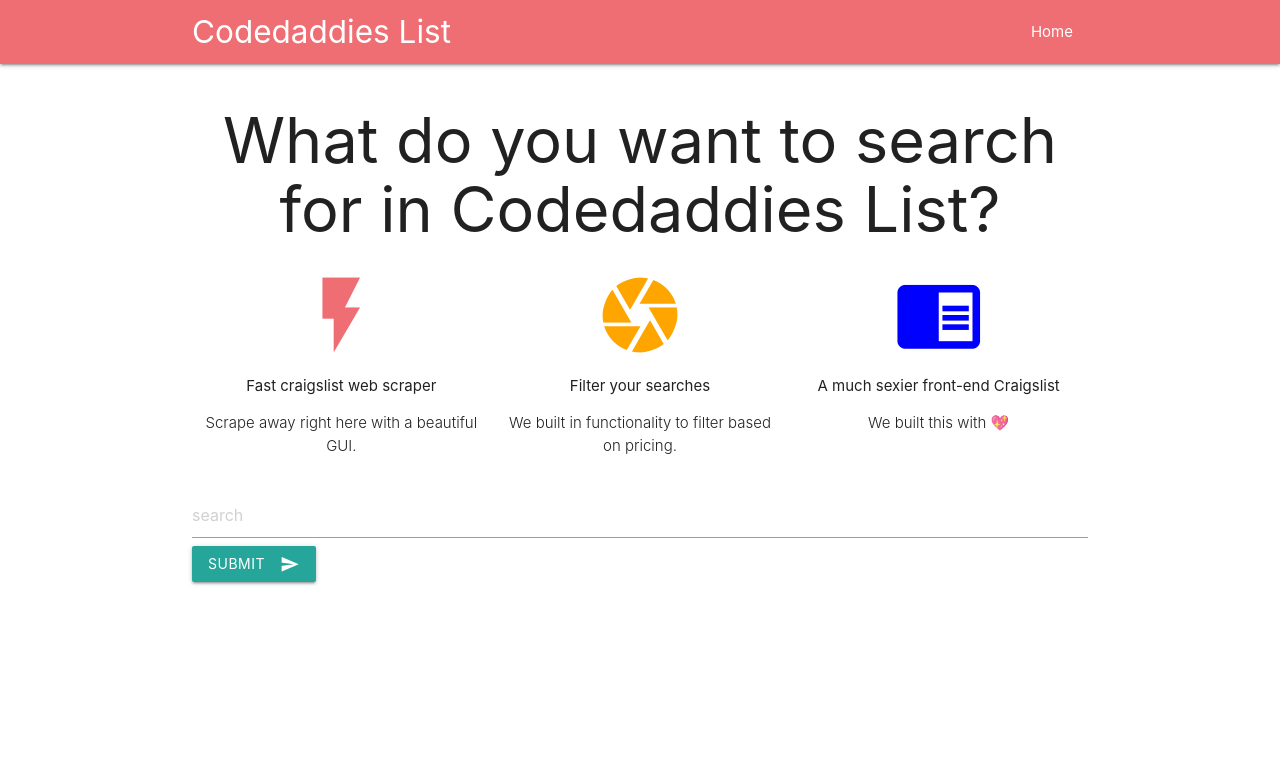
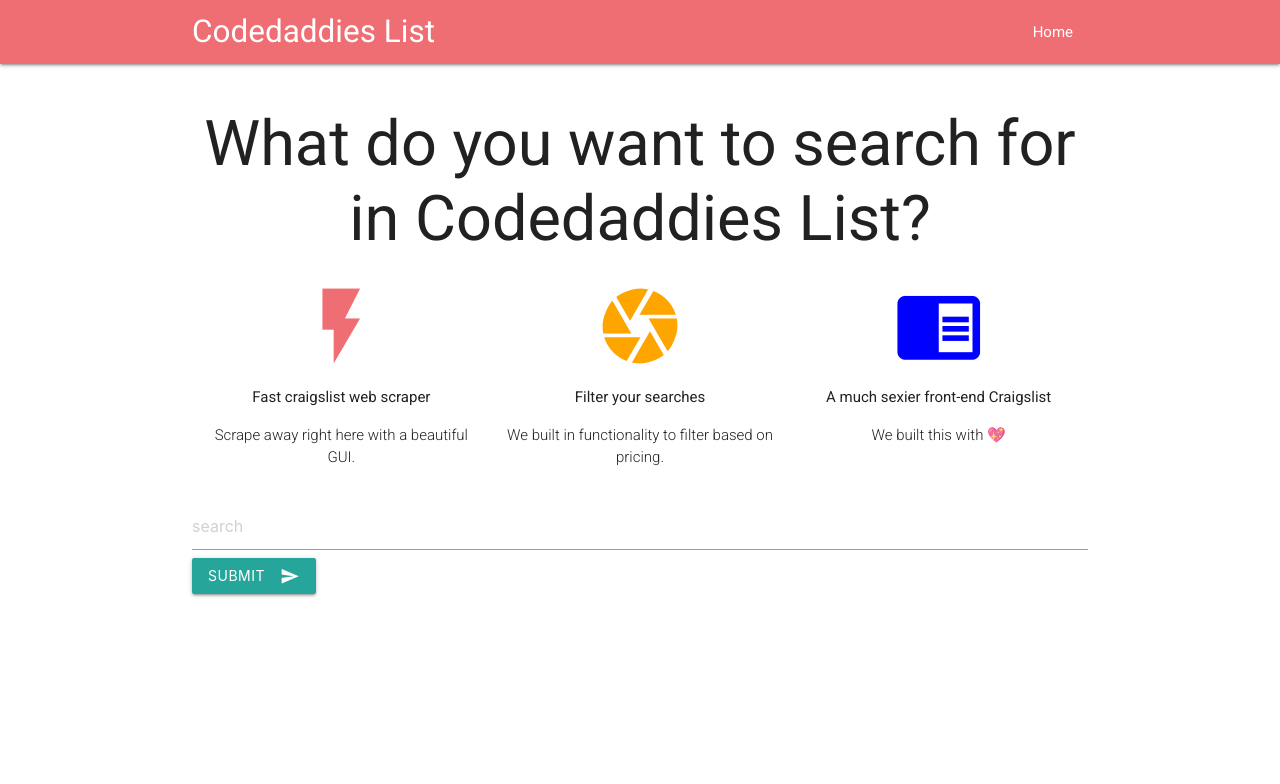
Before and after one commit to iamaneeb/codedaddies, a Django app: page / in a window 1280 px wide. Shown: the top 784 px of the page. Run offline with Django 4.2, Linux system fonts and the light colour scheme.

Commit message:
added some css

```diff
--- a/base/static/css/style.css
+++ b/base/static/css/style.css
@@ -1,8 +1,29 @@
+body{
+    font-family: 'Roboto', sans-serif;
+    padding: 0;
+    margin: 0;
+    box-sizing: border-box;
+}
 .card{
     height: 400px;
     overflow: hidden;
+    color: black;
+    font-size: 1.1rem;
+    font-weight: 400;
+    transition: all .2s ease;
+    text-transform: capitalize;
+}
+.card:hover{
+    box-shadow: 0 0 11px rgba(33,33,33,.2);
+
+
 }
 .card-image{
     height: 250px;
     overflow: hidden;
 }
+.main-title{
+    text-align: center;
+    font-weight: 400;
+    line-height: 5rem;
+}
--- a/base/templates/base/index.html
+++ b/base/templates/base/index.html
@@ -12,6 +12,9 @@
       rel="stylesheet"
       href="https://cdnjs.cloudflare.com/ajax/libs/materialize/1.0.0/css/materialize.min.css"
     />
+    <link rel="preconnect" href="https://fonts.googleapis.com">
+    <link rel="preconnect" href="https://fonts.gstatic.com" crossorigin>
+    <link href="https://fonts.googleapis.com/css2?family=Roboto:wght@100;300;400;500;700;900&display=swap" rel="stylesheet">
     <title>Codedaddies</title>
   </head>
   <body>
@@ -24,7 +27,7 @@
       </div>
     </nav>
     <div class="container">
-      <h1 style="text-align: center;">
+      <h1 class="main-title">
         What do you want to search for in Codedaddies List?
       </h1>
       <div class="row">
--- a/base/templates/base/search.html
+++ b/base/templates/base/search.html
@@ -1,7 +1,6 @@
 {% extends 'base/index.html' %}
 {% load static %}
 {% block content  %}
-<h2 style="text-align: center">{{ search | title }}</h2>
     <div class="row">
 {% for post in final_posting%}
         <div class="col s4">
@@ -13,7 +12,7 @@
                     <p>{{post.0}}</p>
                 </div>
                 <div class="card-action">
-                    <a href="{{ post.1 }}">Click here to see more details</a>
+                    <a href="{{ post.1 }}"> see more details</a>
                 </div>
             </div>
         </div>
--- a/base/views.py
+++ b/base/views.py
@@ -26,7 +26,6 @@ def search(request):
     soup = BeautifulSoup(data,'html.parser')
     #telling to soup in the html code and find all the list and in list class called cl-static-search-result
     post_listing = soup.find_all('li',{'class' : 'cl-static-search-result'})
-    print(post_listing)
     # print(post_listing)
     final_posting = []
     for post in post_listing:
@@ -34,8 +33,6 @@ def search(request):
         post_url = post.find('a').get('href')
         post_location = post.find(class_='location').text
         final_posting.append((post_title,post_url,post_location))
-    print(final_posting)
-
     #passing this to search.html to the front-end using dictionary
     front_end_stuff = {
         'search' : search_values,
```
Also changed, not shown: db.sqlite3.
